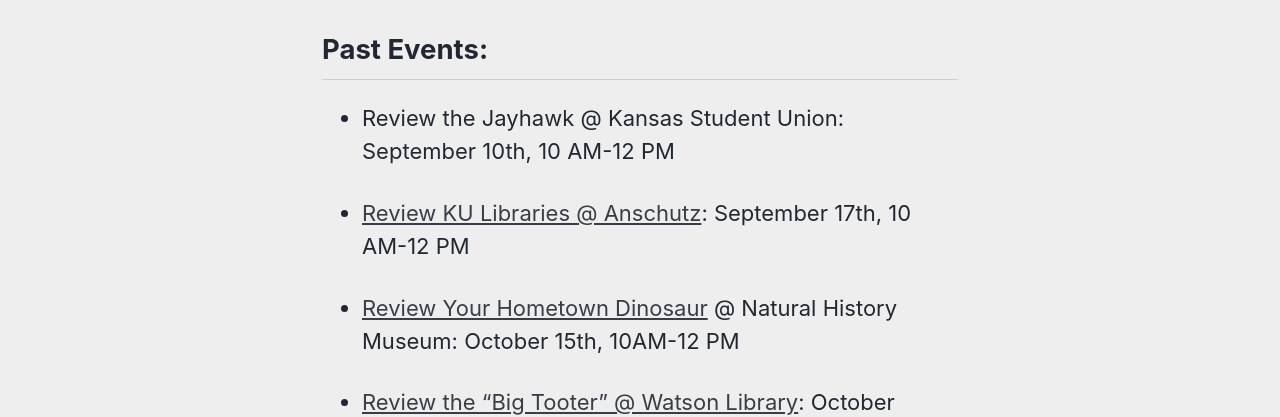
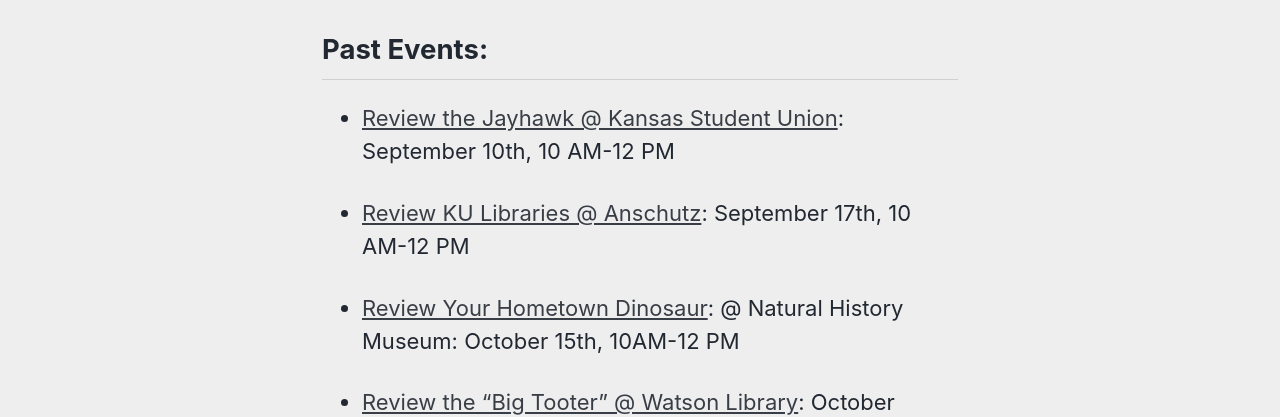
Before and after one commit to idrhku/lawrence-reviewed, a Jekyll site: the page built from _pages/pop-ups.md, in a window 1280 px wide. Shown: the part 1091-1508 px from the top of the page. Built offline with Jekyll 4.4.1, drawn with Linux system fonts in a browser that asks for light colours; cached includes are drawn as plain includes; some of the changed lines change nothing that is shown.

Commit message:
Update pop-ups.md

```diff
--- a/_pages/pop-ups.md
+++ b/_pages/pop-ups.md
@@ -29,11 +29,11 @@
 
 <h2>Past Events:</h2>
 
-- Review the Jayhawk @ Kansas Student Union: September 10th, 10 AM-12 PM
+- [Review the Jayhawk @ Kansas Student Union](/jayhawk-union): September 10th, 10 AM-12 PM
 
 - [Review KU Libraries @ Anschutz](/ku-libraries): September 17th, 10 AM-12 PM
 
-- [Review Your Hometown Dinosaur](/hometown-dinosaur) @ Natural History Museum: October 15th, 10AM-12 PM
+- [Review Your Hometown Dinosaur](/hometown-dinosaur): @ Natural History Museum: October 15th, 10AM-12 PM
 
 - [Review the “Big Tooter” @ Watson Library](/big-tooter): October 22nd, 2-4 PM
 
```
